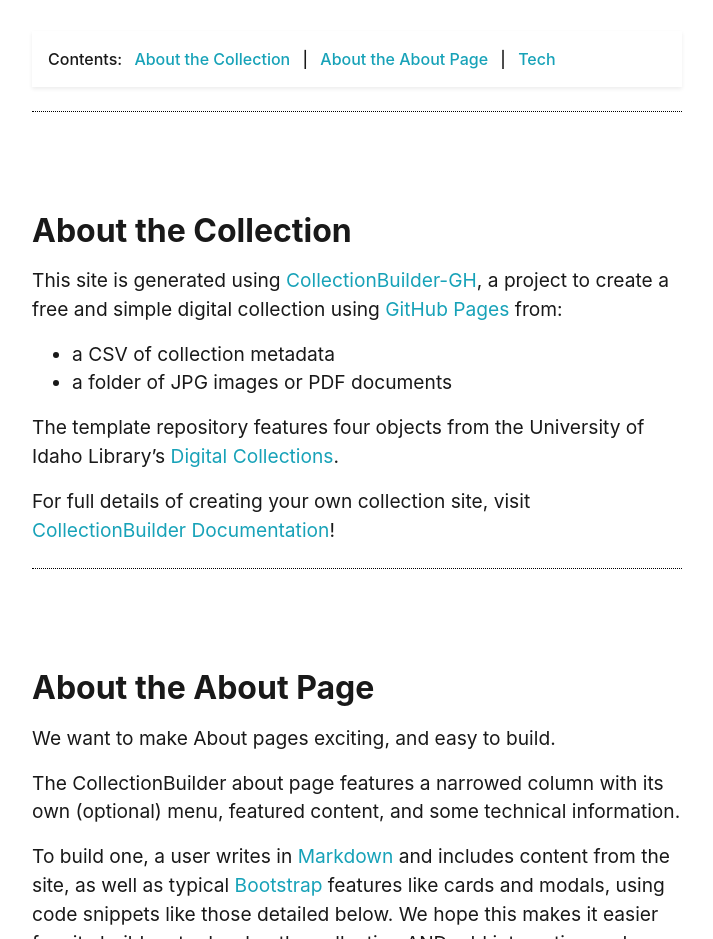
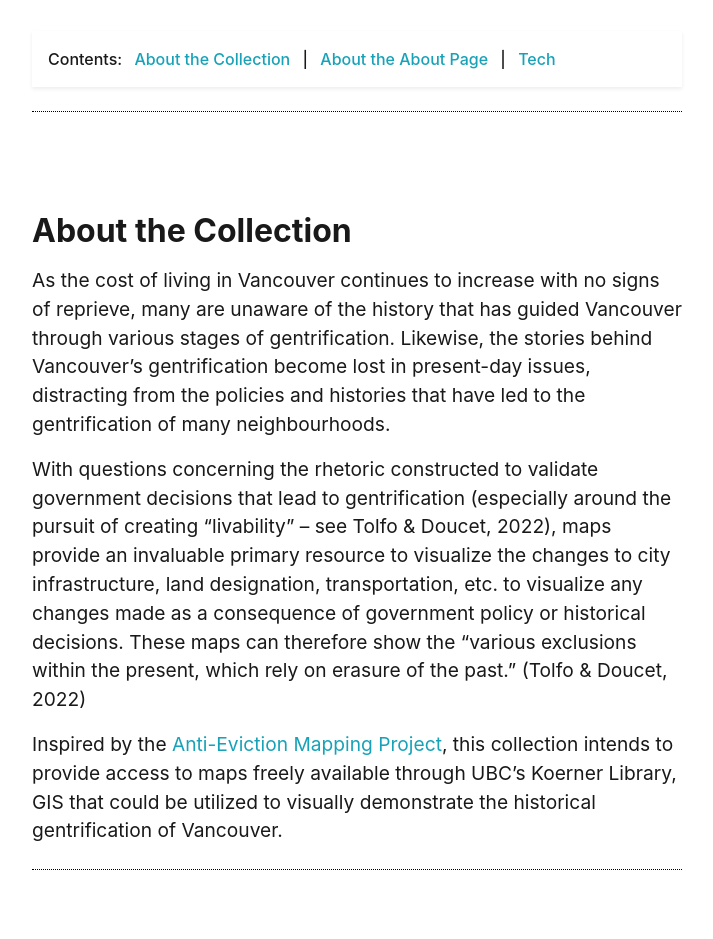
Before and after one commit to ubc-lib-geo/development-of-vancouver-maps, a Jekyll site: the page built from pages/about.md, in a window 1280 px wide and 1400 px high. Shown: the part 461-1400 px from the top of the window, without its empty margins (283-996 px from the left). Built offline with Jekyll 4.4.1, drawn with Linux system fonts in a browser that asks for light colours.

Commit message:
Added about info

```diff
--- a/pages/about.md
+++ b/pages/about.md
@@ -14,14 +14,13 @@
 
 ## About the Collection
 
-This site is generated using [CollectionBuilder-GH](https://collectionbuilding.github.io/gh/), a project to create a free and simple digital collection using [GitHub Pages](https://pages.github.com/) from:
+As the cost of living in Vancouver continues to increase with no signs of reprieve, many are unaware of the history that has guided Vancouver through various stages of gentrification. Likewise, the stories behind Vancouver’s gentrification become lost in present-day issues, distracting from the policies and histories that have led to the gentrification of many neighbourhoods.
 
-- a CSV of collection metadata
-- a folder of JPG images or PDF documents
+With questions concerning the rhetoric constructed to validate government decisions that lead to gentrification (especially around the pursuit of creating “livability” – see Tolfo & Doucet, 2022), maps provide an invaluable primary resource to visualize the changes to city infrastructure, land designation, transportation, etc. to visualize any changes made as a consequence of government policy or historical decisions. These maps can therefore show the “various exclusions within the present, which rely on erasure of the past.” (Tolfo & Doucet, 2022)
 
-The template repository features four objects from the University of Idaho Library's [Digital Collections](https://www.lib.uidaho.edu/digital).
+Inspired by the [Anti-Eviction Mapping Project](https://antievictionmap.com/), this collection intends to provide access to maps freely available through UBC’s Koerner Library, GIS that could be utilized to visually demonstrate the historical gentrification of Vancouver.
 
-For full details of creating your own collection site, visit [CollectionBuilder Documentation](https://collectionbuilder.github.io/cb-docs/)!
+
 
 <!-- IMPORTANT!!! DELETE this comment and the include below when you are finished editing this page for your collection. The include below introduces about page features. They will show up on your collection's about page until you delete it.  -->
 {% include cb/about_the_about.md %}
```
